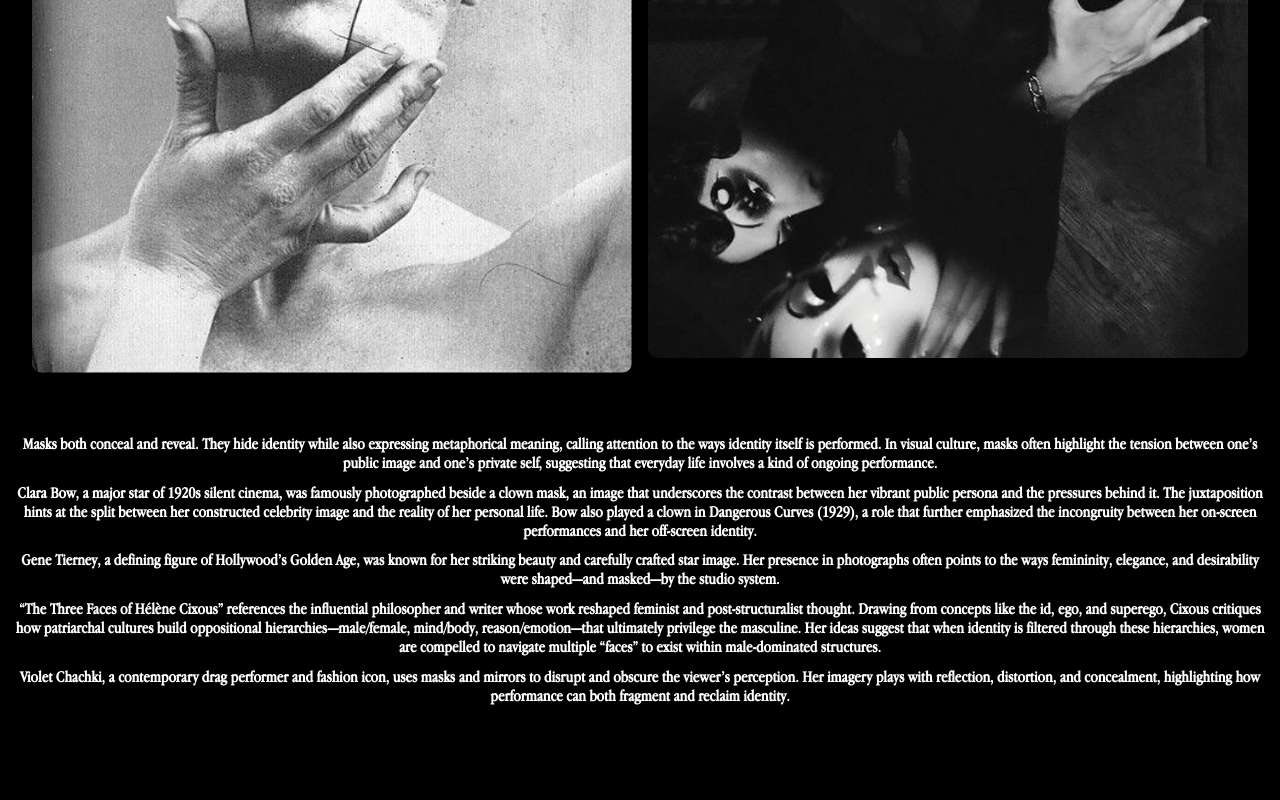
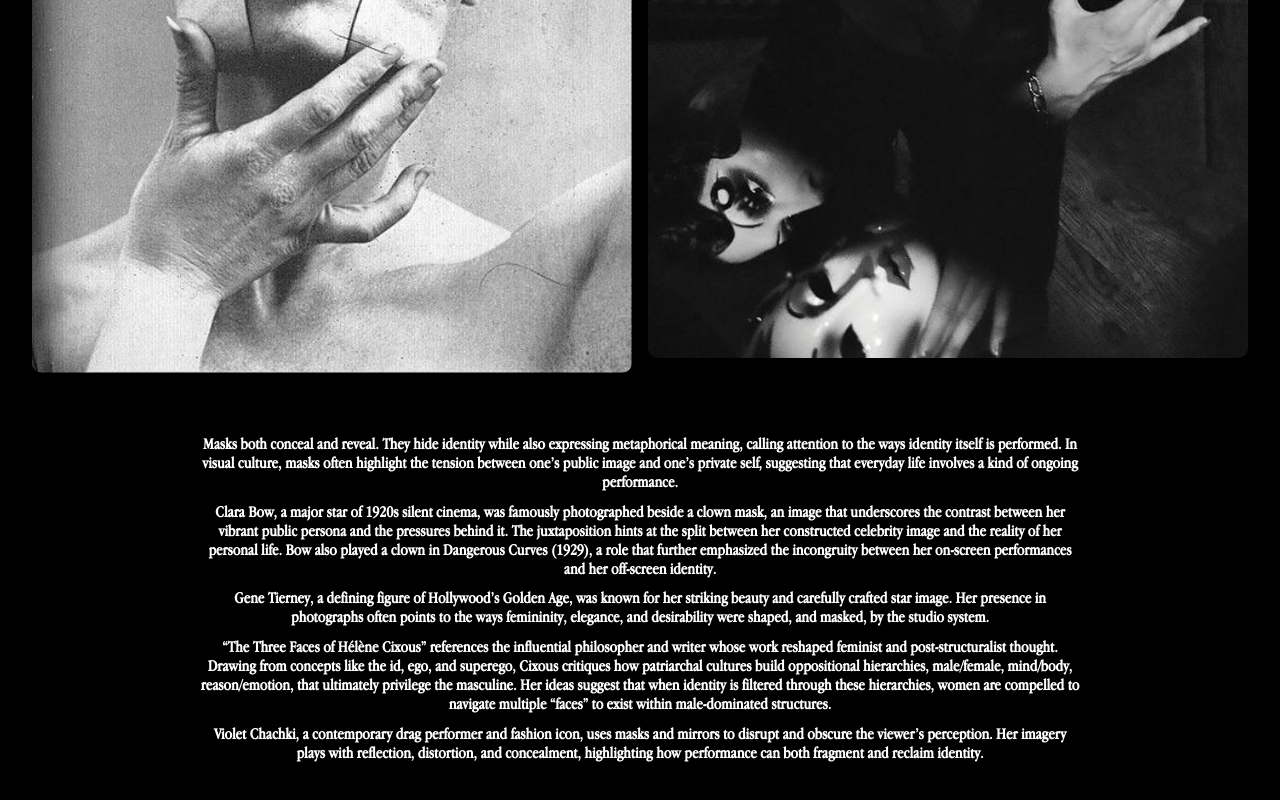
Before and after one commit to sogoveas/net-art-zine, a plain HTML site: page masks.html in a window 1280 px wide. Shown: the part 1228-2028 px from the top of the page. Before the commit the page ends 1979 px from the top, so only its background shows below. Drawn offline with Linux system fonts and the light colour scheme.

Commit message:
upates - close to final

```diff
--- a/masks.html
+++ b/masks.html
@@ -29,11 +29,11 @@
         </h1>
 
         <h1>
-            Gene Tierney, a defining figure of Hollywood’s Golden Age, was known for her striking beauty and carefully crafted star image. Her presence in photographs often points to the ways femininity, elegance, and desirability were shaped—and masked—by the studio system.
+            Gene Tierney, a defining figure of Hollywood’s Golden Age, was known for her striking beauty and carefully crafted star image. Her presence in photographs often points to the ways femininity, elegance, and desirability were shaped, and masked, by the studio system.
         </h1>
 
         <h1>
-            “The Three Faces of Hélène Cixous” references the influential philosopher and writer whose work reshaped feminist and post-structuralist thought. Drawing from concepts like the id, ego, and superego, Cixous critiques how patriarchal cultures build oppositional hierarchies—male/female, mind/body, reason/emotion—that ultimately privilege the masculine. Her ideas suggest that when identity is filtered through these hierarchies, women are compelled to navigate multiple “faces” to exist within male-dominated structures.
+            “The Three Faces of Hélène Cixous” references the influential philosopher and writer whose work reshaped feminist and post-structuralist thought. Drawing from concepts like the id, ego, and superego, Cixous critiques how patriarchal cultures build oppositional hierarchies, male/female, mind/body, reason/emotion, that ultimately privilege the masculine. Her ideas suggest that when identity is filtered through these hierarchies, women are compelled to navigate multiple “faces” to exist within male-dominated structures.
         </h1>
 
         <h1>
--- a/styles.css
+++ b/styles.css
@@ -174,8 +174,12 @@ h1 {
 	body {
 		margin: auto;
         background-color: black;
-		width: 100%;
 	}
+
+    h1{
+        padding-left: 200px;
+        padding-right: 200px;
+    }
 
 	.images {
 		display: grid;
```
Also changed, not shown: bollywood.html (+2 -1 lines), drag-queen.html (+2 -8 lines).
